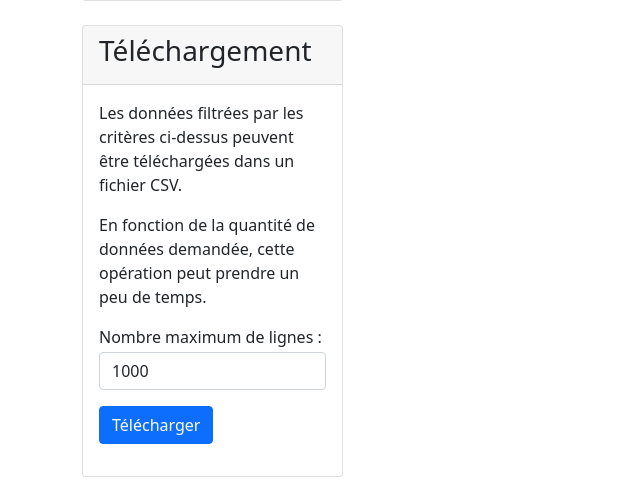
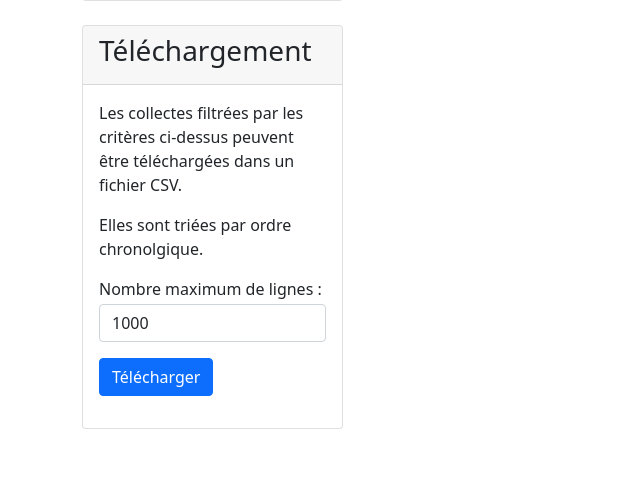
Before and after one commit to Christophe-Aballea/goldenline_dashboard, a FastAPI app: template marketing/templates/dashboard.html in a window 1280 px wide. Shown: the part 773-1274 px from the top of the page, without its empty margins (0-640 px from the left). After the commit the page ends 1202 px from the top, so only its background shows below. Run offline with FastAPI, Linux system fonts and the light colour scheme; the template is opened without the code that fills it, so the values that code supplies are empty.

Commit message:
Modification commentaire téléchargement csv

```diff
--- a/marketing/templates/dashboard.html
+++ b/marketing/templates/dashboard.html
@@ -93,8 +93,8 @@
                         </div>
                     {% endfor %}
                     {%endif %}
-                    <p>Les données filtrées par les critères ci-dessus peuvent être téléchargées dans un fichier CSV.</p>
-                    <p>En fonction de la quantité de données demandée, cette opération peut prendre un peu de temps.</p>
+                    <p>Les collectes filtrées par les critères ci-dessus peuvent être téléchargées dans un fichier CSV.</p>
+                    <p>Elles sont triées par ordre chronolgique.</p>
                     <form action="/marketing/dashboard" method="post">
 					<div class="form-group">
 						<label for="num_rows">Nombre maximum de lignes :</label>
```
